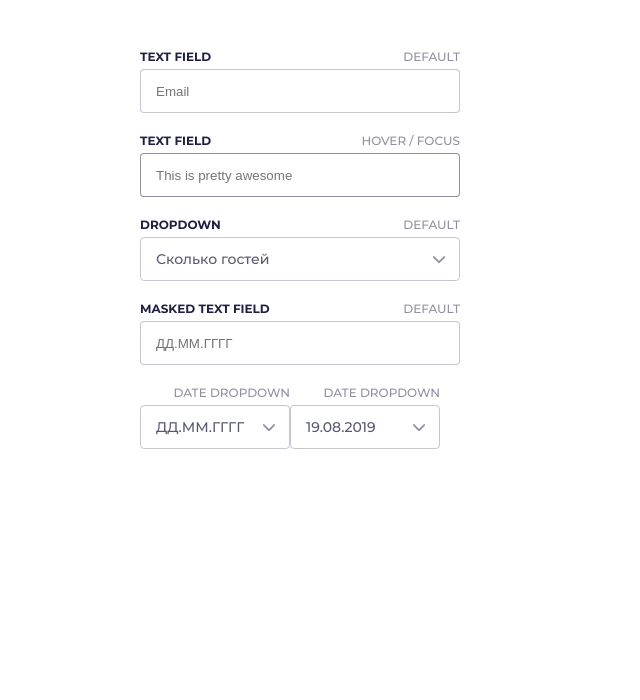
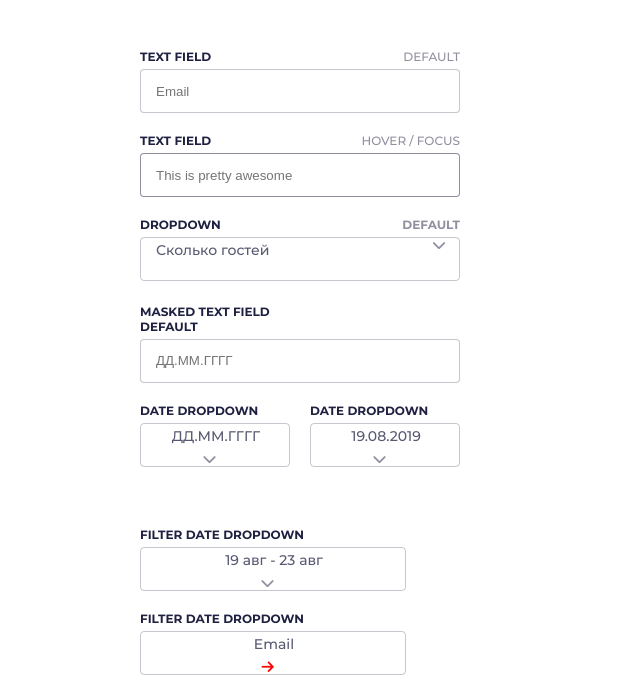
Before and after one commit to KonstantinKirsanov/FSD, a plain HTML site: page UI kit/form-elements.html in a window 1280 px wide. Shown: the part 100-800 px from the top of the page, without its empty margins (0-640 px from the left). Drawn offline with Linux system fonts and the light colour scheme.

Commit message:
Form Elements 2.1

```diff
--- a/UI kit/form-elements.html
+++ b/UI kit/form-elements.html
@@ -17,30 +17,32 @@
     </header>
     <main>
         <div class="field-column">
-            <div>
+            <div class="text-field">
                 <div>
                     <h3>text field</h3>
                     <h3>default</h3>
                 </div>
                 <input type="text" name="email" class="form__input" placeholder="Email">
             </div>
-            <div>
+            <div class="text-field">
                 <div>
                     <h3>text field</h3>
                     <h3>hover / focus</h3>
                 </div>
                 <input type="text"  class="form__input text-field_hover" placeholder="This is pretty awesome">
             </div>
-            <div>
-                <div>
+
+            <div class="dropdown">
+                <div class="dropdown__text">
                     <h3>dropdown</h3>
                     <h3>default</h3>
                 </div>
-                <div class="dropdown">
+                <div class="dropdown__field">
                     <p>Сколько гостей</p>
                     <i class="fas fa-chevron-down"></i>
                 </div>
             </div>
+
             <div>
                 <div>
                     <h3>Masked text field</h3>
@@ -48,8 +50,10 @@
                 </div>
                 <input type="text" name="date" class="form__input" placeholder="ДД.ММ.ГГГГ">
             </div>
-            <div style="display: flex;">
-                <div style="width: 150px">
+
+
+            <div class="flex-blocks">
+                <div class="date-dropdown-block">
                     <div>
                         <h3>date dropdown</h3>
                     </div>
@@ -58,7 +62,7 @@
                         <i class="fas fa-chevron-down"></i>
                     </div>
                 </div>
-                <div style="width: 150px">
+                <div class="date-dropdown-block">
                     <div>
                         <h3>date dropdown</h3>
                     </div>
@@ -68,6 +72,25 @@
                     </div>
                 </div>
             </div>
+            <div class="filter-date-dropdown">
+                <div>
+                    <h3>filter date dropdown</h3>
+                </div>
+                <div class="filter-date-dropdown__dropdown">
+                    <p>19 авг - 23 авг</p>
+                    <i class="fas fa-chevron-down"></i>
+                </div>
+            </div>
+
+            <div class="filter-date-dropdown">
+                <div>
+                    <h3>filter date dropdown</h3>
+                </div>
+                <div class="filter-date-dropdown__dropdown">
+                    <p>Email</p>
+                    <i class="fas fa-arrow-right" style="color: red;"></i>
+                </div>
+            </div>
 
         </div>
         <div class="checkbox-column"></div>
--- a/UI kit/style.less
+++ b/UI kit/style.less
@@ -137,18 +137,17 @@ body {
 
   .field-column {
     margin-left: 140px;
-    & div {
+  }
+  .text-field div{
     width:@input-sizing;
     display: flex;
     flex-wrap: wrap;
-    }
-    & div div h3:last-child {
+    & h3:last-child{
       color: rgba(31, 32, 65, 0.5);
       margin-left: auto;
       font-weight: normal;
     }
   }
-
   .checkbox-column {
     margin-left: 126px;
     margin-right: 132px;
@@ -177,22 +176,33 @@ body {
   }
 
   .dropdown {
+    width: 320px;
+    & div {
+      display: flex;
+    }
+  }
+  .dropdown__text {
+    margin-bottom: 5px;
+
+    & h3:last-child {
+      margin-left: auto;
+      color: rgba(31, 32, 65, 0.5);
+    }
+  }
+  .dropdown__field {
     width: @input-sizing;
     height: 44px;
-    padding-right: 13px;
     padding-left: 15px;
     border: 1px solid rgba(31, 32, 65, 0.25);
     box-sizing: border-box;
     border-radius: 4px;
-    margin-top: 5px;
-    margin-bottom: 20px;
-    color: rgba(31, 32, 65, 0.75);
-    align-items: center;
+    margin-bottom: 22.56px;
     text-align: center;
+    justify-content: center;
   }
-
   i {
     margin-left: auto;
+    padding-right:13px;
     color: rgba(31, 32, 65, 0.5);
   }
 
@@ -210,3 +220,40 @@ body {
     align-items: center;
     text-align: center;
   }
+
+  .flex-blocks {
+    display: flex;
+  }
+
+  .date-dropdown-block {
+    width: 150px !important;
+    margin-bottom: 40.56px;
+    &:last-child {
+      margin-left: auto;
+    }
+    & h3 {
+      color: #1F2041 !important;
+      margin-left: 0 !important;
+      font-weight: bold !important;
+    }
+  }
+
+  .filter-date-dropdown h3 {
+      color: #1F2041 !important;
+      margin-left: 0 !important;
+      font-weight: bold !important;
+  }
+  .filter-date-dropdown__dropdown {
+    width: 266px !important;
+    height: 44px;
+    padding-right: 13px;
+    padding-left: 15px;
+    border: 1px solid rgba(31, 32, 65, 0.25);
+    box-sizing: border-box;
+    border-radius: 4px;
+    margin-top: 5px;
+    margin-bottom: 20px;
+    color: rgba(31, 32, 65, 0.75);
+    align-items: center;
+    text-align: center;
+  }
```
Also changed, not shown: UI kit/style.css. Lines whose indentation alone changed are shown as unchanged.
